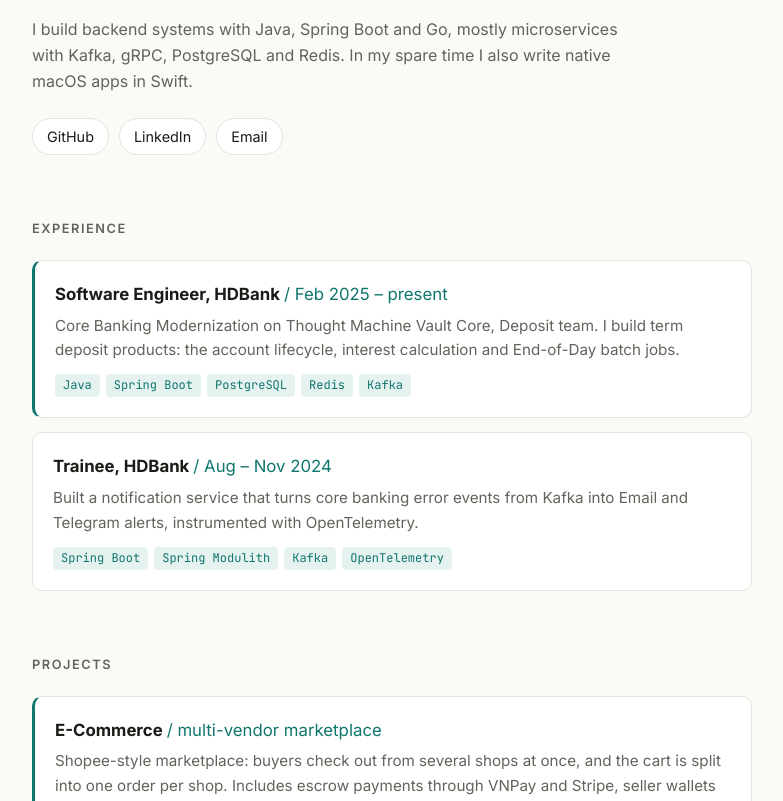
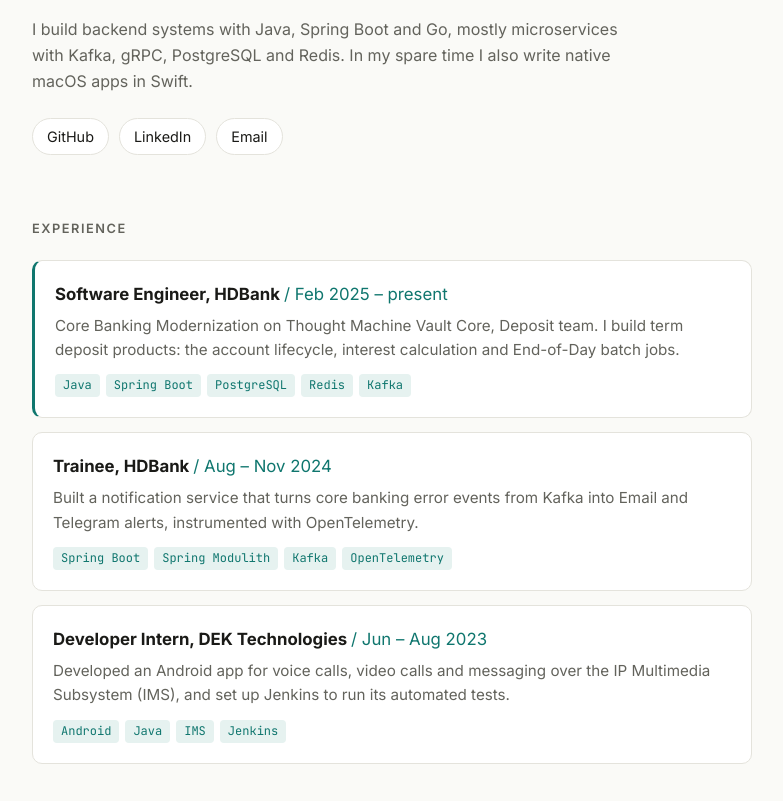
Before and after one commit to ngoxuanchien/ngoxuanchien.github.io, a plain HTML site: page index.html in a window 1280 px wide. Shown: the part 151-952 px from the top of the page, without its empty margins (248-1031 px from the left). Drawn offline with Linux system fonts and the light colour scheme.

Commit message:
Add DEK Technologies internship

```diff
--- a/index.html
+++ b/index.html
@@ -103,6 +103,11 @@
         <p>Built a notification service that turns core banking error events from Kafka into Email and Telegram alerts, instrumented with OpenTelemetry.</p>
         <div class="tags mono"><span>Spring Boot</span><span>Spring Modulith</span><span>Kafka</span><span>OpenTelemetry</span></div>
       </div>
+      <div class="card">
+        <h3>Developer Intern, DEK Technologies <span>/ Jun – Aug 2023</span></h3>
+        <p>Developed an Android app for voice calls, video calls and messaging over the IP Multimedia Subsystem (IMS), and set up Jenkins to run its automated tests.</p>
+        <div class="tags mono"><span>Android</span><span>Java</span><span>IMS</span><span>Jenkins</span></div>
+      </div>
     </div>
   </section>
 
```
